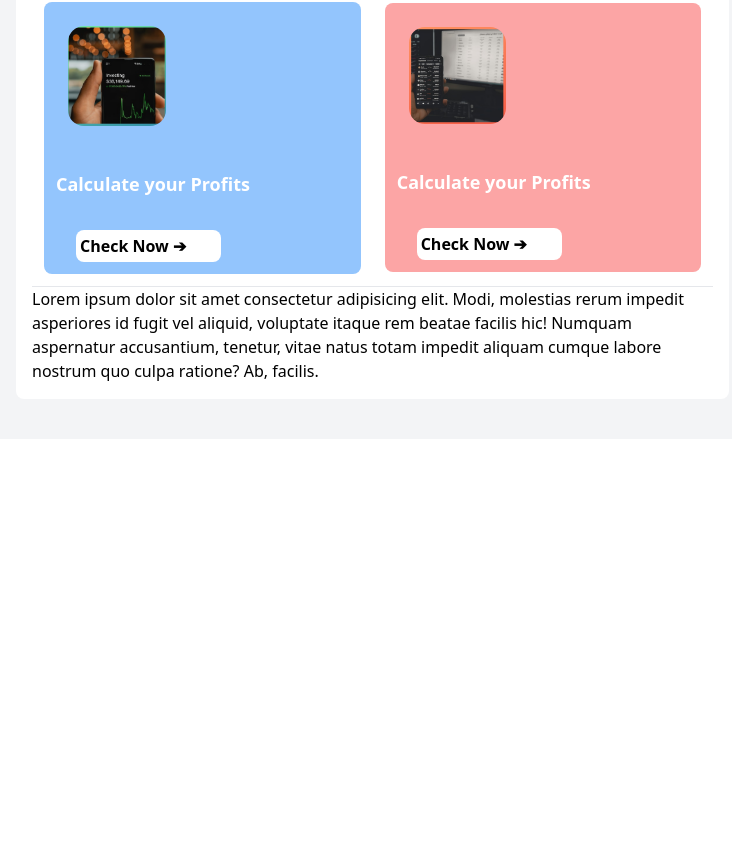
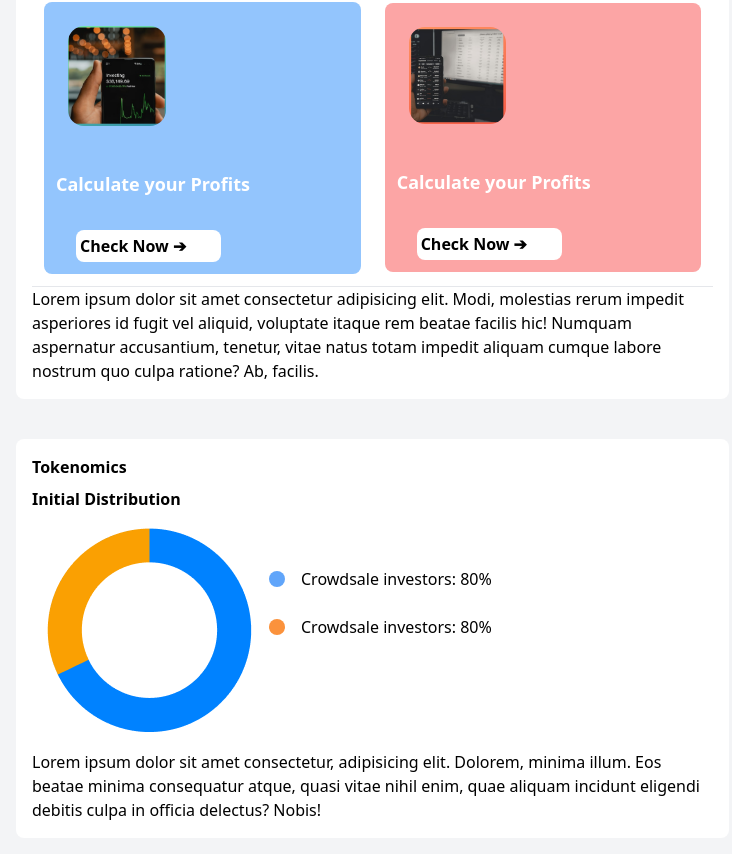
Before and after one commit to shivamx42/KoinX, a React (Vite) app: page / in a window 1280 px wide. Shown: the part 2166-3020 px from the top of the page, without its empty margins (24-756 px from the left). Before the commit the page ends 2605 px from the top, so only its background shows below. Built offline with nearby package versions, Linux system fonts and the light colour scheme; no server answers.

Commit message:
added tokenomics component

```diff
--- a/src/App.jsx
+++ b/src/App.jsx
@@ -6,6 +6,7 @@ import Services from "./Components/Services"
 import Performance from "./Components/Performance"
 import Sentiment from "./Components/Sentiment"
 import About from "./Components/About"
+import Tokenomics from "./Tokenomics"
 
 function App() {
 
@@ -28,6 +29,7 @@ function App() {
             <Performance/>
             <Sentiment/>
             <About/>
+            <Tokenomics/>
           </div>
 
 
--- /dev/null
+++ b/src/Tokenomics.jsx
@@ -0,0 +1,32 @@
+import React from 'react'
+
+export default function Tokenomics() {
+  return (
+    <>
+        <div className=' bg-white rounded-lg m-10 w-90p p-4'>
+
+            <h1 className='font-bold mb-2'>Tokenomics</h1>
+            <h1 className='font-semibold mb-2'>Initial Distribution</h1>
+
+            <div className='flex mb-3'>
+                <img src="/images/tokenomics.png" alt="" />
+                <div className='mt-12'>
+                    <div className='flex gap-4 mb-6 items-center'>
+                        <div className='w-4 h-4 bg-blue-400 rounded-full'></div> <span>Crowdsale investors: 80%</span>
+                    </div>
+
+                    <div className='flex gap-4 items-center'>
+                        <div className='w-4 h-4 bg-orange-400 rounded-full'></div> <span>Crowdsale investors: 80%</span>
+                    </div>
+                </div>
+
+
+
+            </div>
+
+            <p>Lorem ipsum dolor sit amet consectetur, adipisicing elit. Dolorem, minima illum. Eos beatae minima consequatur atque, quasi vitae nihil enim, quae aliquam incidunt eligendi debitis culpa in officia delectus? Nobis!</p>
+
+        </div>
+    </>
+  )
+}
```
Also changed, not shown: public/images/tokenomics.png (added).
